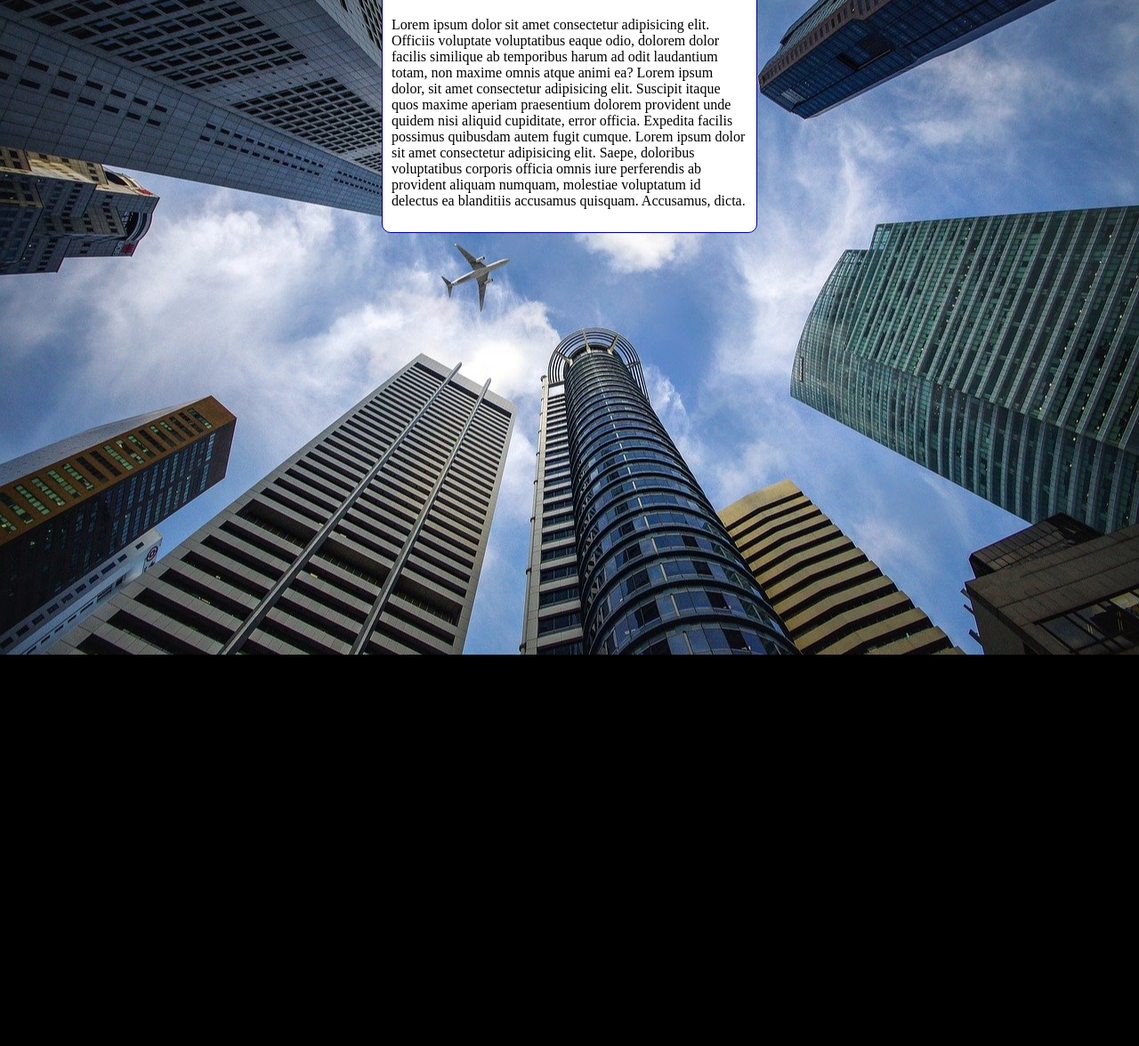
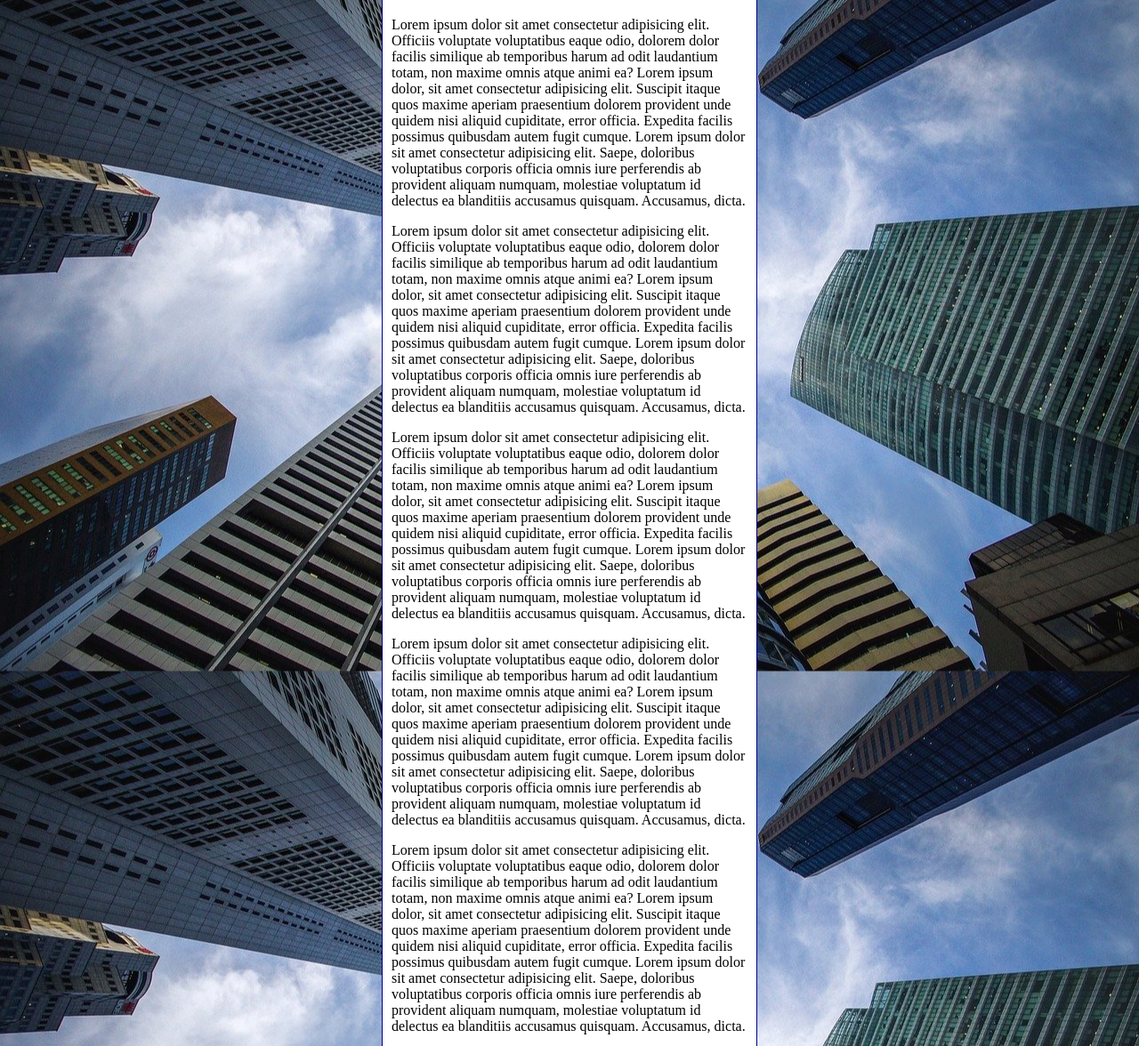
Before and after one commit to lucasdacosta2511/html-css, a plain HTML site: page exercícios/ex022/fundo006.html in a window 1280 px wide. Shown: the part 80-1256 px from the top of the page at 89% size. Before the commit the page ends 816 px from the top, so only its background shows below. Drawn offline with Linux system fonts and the light colour scheme.

Commit message:
Update fundo006.html

```diff
--- a/exercícios/ex022/fundo006.html
+++ b/exercícios/ex022/fundo006.html
@@ -10,7 +10,7 @@
             background-color: black;
             background-image: url(imagens/wallpaper002.jpg);
             background-position: center center;
-            background-repeat: no-repeat;
+            background-repeat: repeat-y;
             background-size: cover;
         }
         main{
@@ -27,6 +27,12 @@
     <main>
         <h1>Teste Imagem de fundo</h1>
         <p>Lorem ipsum dolor sit amet consectetur adipisicing elit. Officiis voluptate voluptatibus eaque odio, dolorem dolor facilis similique ab temporibus harum ad odit laudantium totam, non maxime omnis atque animi ea? Lorem ipsum dolor, sit amet consectetur adipisicing elit. Suscipit itaque quos maxime aperiam praesentium dolorem provident unde quidem nisi aliquid cupiditate, error officia. Expedita facilis possimus quibusdam autem fugit cumque. Lorem ipsum dolor sit amet consectetur adipisicing elit. Saepe, doloribus voluptatibus corporis officia omnis iure perferendis ab provident aliquam numquam, molestiae voluptatum id delectus ea blanditiis accusamus quisquam. Accusamus, dicta.</p>
+        <p>Lorem ipsum dolor sit amet consectetur adipisicing elit. Officiis voluptate voluptatibus eaque odio, dolorem dolor facilis similique ab temporibus harum ad odit laudantium totam, non maxime omnis atque animi ea? Lorem ipsum dolor, sit amet consectetur adipisicing elit. Suscipit itaque quos maxime aperiam praesentium dolorem provident unde quidem nisi aliquid cupiditate, error officia. Expedita facilis possimus quibusdam autem fugit cumque. Lorem ipsum dolor sit amet consectetur adipisicing elit. Saepe, doloribus voluptatibus corporis officia omnis iure perferendis ab provident aliquam numquam, molestiae voluptatum id delectus ea blanditiis accusamus quisquam. Accusamus, dicta.</p>
+        <p>Lorem ipsum dolor sit amet consectetur adipisicing elit. Officiis voluptate voluptatibus eaque odio, dolorem dolor facilis similique ab temporibus harum ad odit laudantium totam, non maxime omnis atque animi ea? Lorem ipsum dolor, sit amet consectetur adipisicing elit. Suscipit itaque quos maxime aperiam praesentium dolorem provident unde quidem nisi aliquid cupiditate, error officia. Expedita facilis possimus quibusdam autem fugit cumque. Lorem ipsum dolor sit amet consectetur adipisicing elit. Saepe, doloribus voluptatibus corporis officia omnis iure perferendis ab provident aliquam numquam, molestiae voluptatum id delectus ea blanditiis accusamus quisquam. Accusamus, dicta.</p>
+        <p>Lorem ipsum dolor sit amet consectetur adipisicing elit. Officiis voluptate voluptatibus eaque odio, dolorem dolor facilis similique ab temporibus harum ad odit laudantium totam, non maxime omnis atque animi ea? Lorem ipsum dolor, sit amet consectetur adipisicing elit. Suscipit itaque quos maxime aperiam praesentium dolorem provident unde quidem nisi aliquid cupiditate, error officia. Expedita facilis possimus quibusdam autem fugit cumque. Lorem ipsum dolor sit amet consectetur adipisicing elit. Saepe, doloribus voluptatibus corporis officia omnis iure perferendis ab provident aliquam numquam, molestiae voluptatum id delectus ea blanditiis accusamus quisquam. Accusamus, dicta.</p>
+        <p>Lorem ipsum dolor sit amet consectetur adipisicing elit. Officiis voluptate voluptatibus eaque odio, dolorem dolor facilis similique ab temporibus harum ad odit laudantium totam, non maxime omnis atque animi ea? Lorem ipsum dolor, sit amet consectetur adipisicing elit. Suscipit itaque quos maxime aperiam praesentium dolorem provident unde quidem nisi aliquid cupiditate, error officia. Expedita facilis possimus quibusdam autem fugit cumque. Lorem ipsum dolor sit amet consectetur adipisicing elit. Saepe, doloribus voluptatibus corporis officia omnis iure perferendis ab provident aliquam numquam, molestiae voluptatum id delectus ea blanditiis accusamus quisquam. Accusamus, dicta.</p>
+        <p>Lorem ipsum dolor sit amet consectetur adipisicing elit. Officiis voluptate voluptatibus eaque odio, dolorem dolor facilis similique ab temporibus harum ad odit laudantium totam, non maxime omnis atque animi ea? Lorem ipsum dolor, sit amet consectetur adipisicing elit. Suscipit itaque quos maxime aperiam praesentium dolorem provident unde quidem nisi aliquid cupiditate, error officia. Expedita facilis possimus quibusdam autem fugit cumque. Lorem ipsum dolor sit amet consectetur adipisicing elit. Saepe, doloribus voluptatibus corporis officia omnis iure perferendis ab provident aliquam numquam, molestiae voluptatum id delectus ea blanditiis accusamus quisquam. Accusamus, dicta.</p>
+
     </main>
 </body>
 </html>
```
